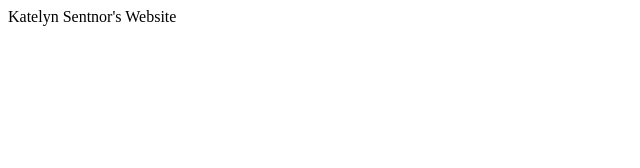
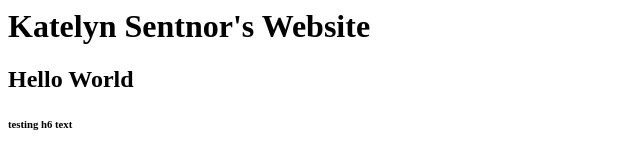
Before and after one commit to sentnorka/sentnorka.github.io, a plain HTML site: page index.html in a window 1280 px wide. Shown: the whole page, without its empty margins (0-640 px from the left). Drawn offline with Linux system fonts and the light colour scheme.

Commit message:
Update index.html

```diff
--- a/index.html
+++ b/index.html
@@ -1 +1,3 @@
-Katelyn Sentnor's Website
+<h1>Katelyn Sentnor's Website</h1>
+<h2>Hello World </h2>
+<h6>testing h6 text</h6>
```
